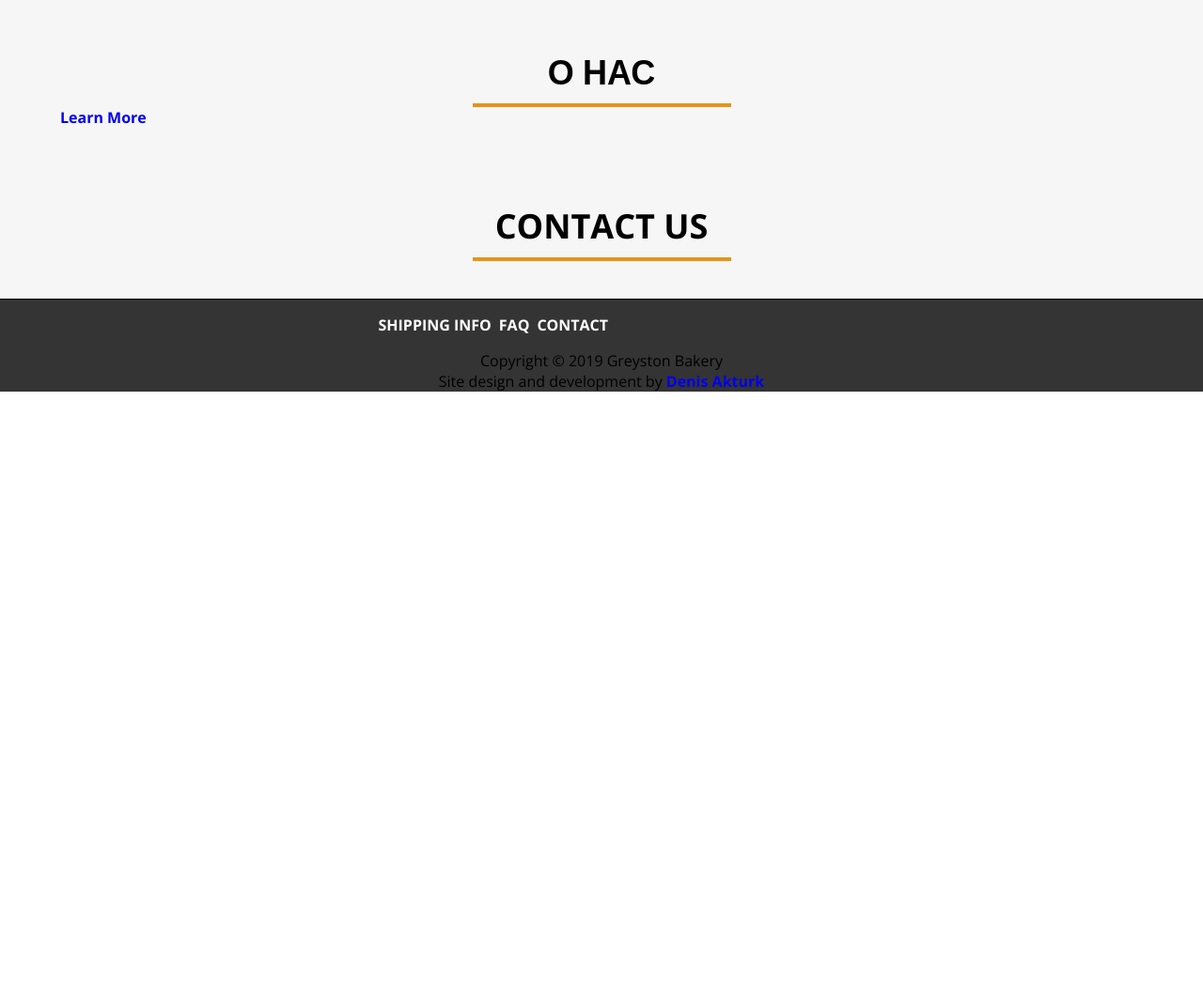
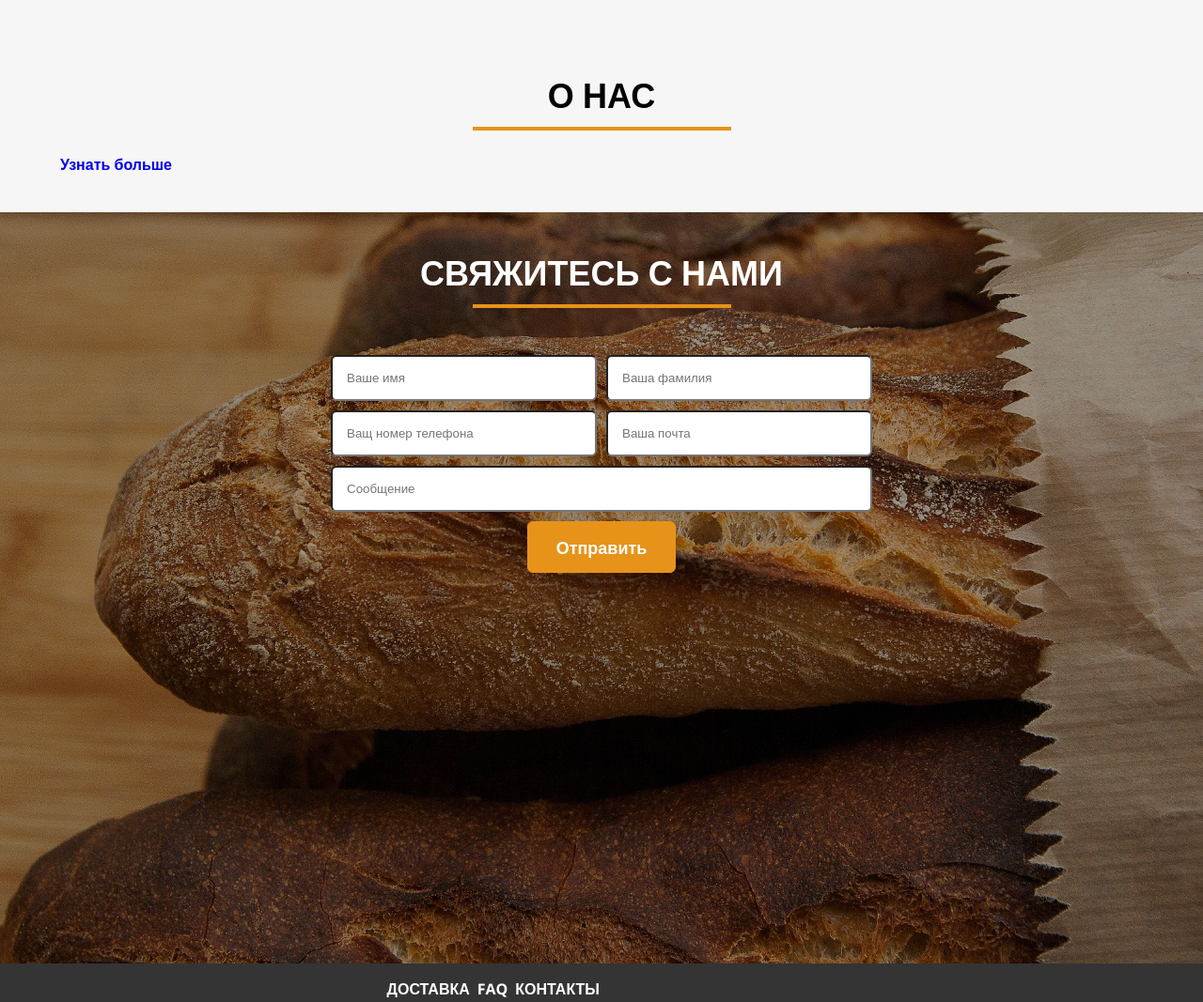
Before and after one commit to denisakturk/bakeryPage, a website: page dev/index.html in a window 1280 px wide. Shown: the part 1482-2549 px from the top of the page at 94% size. Before the commit the page ends 1899 px from the top, so only its background shows below. Drawn offline with nearby package versions, Linux system fonts and the light colour scheme.

Commit message:
Contact section

```diff
--- a/dev/index.html
+++ b/dev/index.html
@@ -18,7 +18,7 @@
                     <li class="nav__item"><a href="#" class="nav__link logo__link">Vitol's Bakery</a></li>
                     <li class="nav__item"><a href="#" class="nav__link">Наши продукты</a></li>
                     <li class="nav__item"><a href="#" class="nav__link">О нас</a></li>
-                    <li class="nav__item"><a href="#" class="nav__link">Contact Us</a></li>
+                    <li class="nav__item"><a href="#" class="nav__link">Свяжитесь с нами</a></li>
                 </ul>
                 <img src="/img/shopping-cart.png" alt="" class="cart">
             </nav>
@@ -84,7 +84,7 @@
                 <h1 class="first__heading-main">Vitol's Bakery</h1>
                 <p class="first__heading-txt"> We strive for consistency so that each visit to our bakery delivers the same reliably satisfying experience while offering an exciting variety of products. </p>
                 <div class="first__cta">
-                    <a href="" class="cta__btn">Our Products</a><a href="" class="cta__btn">О нас</a>
+                    <a href="" class="main__btn cta__btn">Наши продукты</a><a href="" class="cta__btn">О нас</a>
                 </div>
             </div>
         </section>
@@ -174,12 +174,22 @@
                 <h2 class="heading__main">О нас</h2>
             </div>
             <div class="section__content">
-                <a href="#" class="btn">Learn More</a>
+                <a href="#" class="btn">Узнать больше</a>
             </div>
         </section>
         <section class="section contact">
             <div class="section__heading">
-                <h2 class="heading__main">Contact Us</h2>
+                <h2 class="contact__heading-main heading__main">Свяжитесь с нами</h2>
+            </div>
+            <div class="section__content contact__content">
+                <form action="" class="contact__form">
+                    <input type="text" placeholder="Ваше имя" class="form__input">
+                    <input type="text" placeholder="Ваша фамилия" class="form__input">
+                    <input type="text" placeholder="Ващ номер телефона" class="form__input">
+                    <input type="text" placeholder="Ваша почта" class="form__input">
+                    <input type="text" placeholder="Сообщение" class="form__input input-wide">
+                    <a href="" class="cta__btn main__btn form__btn">Отправить</a>
+                </form>
             </div>
         </section>
     </main>
@@ -187,9 +197,9 @@
         <div class="container">
             <nav class="ftr__nav nav">
                 <ul class="nav-list ftr__nav-list">
-                    <li class="nav__item ftr__item"><a href="#" class="nav__link ftr__link">Shipping Info</a></li>
+                    <li class="nav__item ftr__item"><a href="#" class="nav__link ftr__link">Доставка</a></li>
                     <li class="nav__item ftr__item"><a href="#" class="nav__link ftr__link">FAQ</a></li>
-                    <li class="nav__item ftr__item"><a href="#" class="nav__link ftr__link">Contact</a></li>
+                    <li class="nav__item ftr__item"><a href="#" class="nav__link ftr__link">Контакты</a></li>
                 </ul>
             </nav>
             <p class="ftr__copywrite">Copyright &#169 2019 Greyston Bakery</p>
--- a/dev/sass/main.sass
+++ b/dev/sass/main.sass
@@ -117,19 +117,19 @@ a
     font-size: 18px
     color: $sec-txt-color
     transition: $animation
-    &:first-child
+    &:nth-child(2)
+        margin-left: 20px
+        &:hover
+            transition: $animation
+            background-color: white
+            color: black
+.main__btn
         background-color: $orange
         border-color: $orange
         &:hover
             background-color: #343434
             border-color: #343434
             transition: $animation
-    &:nth-child(2)
-        margin-left: 20px
-        &:hover
-            transition: $animation
-            background-color: white
-            color: black
 
 
 .section
@@ -137,6 +137,8 @@ a
     background-color: #f6f6f6
     &__heading
         text-align: center
+    &__content
+        margin-top: 25px
     .heading
         &__main
             text-transform: uppercase
@@ -153,8 +155,32 @@ a
         &__sub
             color: white
 
+.contact
+    background: linear-gradient(rgba(0, 0, 0, 0.35), rgba(0, 0, 0, 0.30)), url(../img/bcg2.jpg) center no-repeat
+    background-size: cover
+    height: 80vh
+    min-height: 100vh
+    &__heading-main
+        color: white !important
+    &__content
+        margin-top: 50px
+    &__form
+        width: 50%
+        margin: 0 auto
+        display: grid
+        grid-template-columns: 1fr 1fr
+        grid-template-rows: 1fr 1fr 1fr
+        grid-gap: 10px
+    .form__input
+        padding: 15px
+        border-radius: 6px
+    .form__btn
+        grid-column:  1 / 3
+        margin: 0 auto
+    .input-wide
+        grid-column: 1 / 3
+
 .ftr
-    border-top: 1px solid black
     background-color: $sec-bcg-color
     &__nav
         padding: 2vh 0
```
Also changed, not shown: dev/css/main.css, dev/img/bcg2.jpg (added), dev/img/bread.png (deleted), dev/img/instagram.png (deleted).
